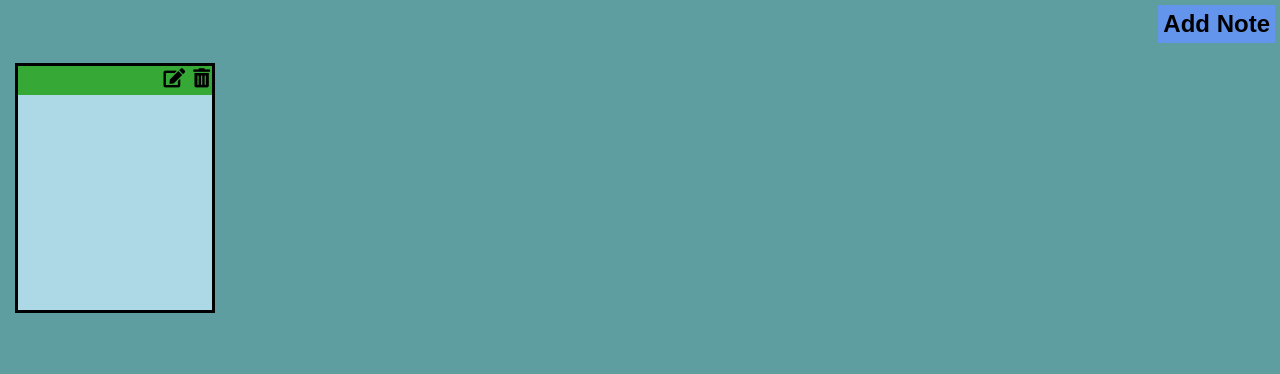
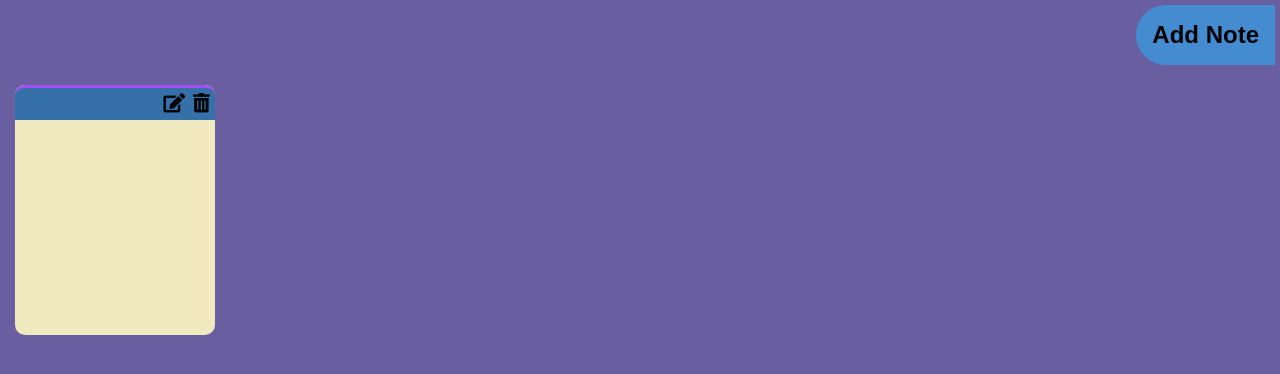
Before and after one commit to Argosax97/Notes-APP, a plain HTML site: page index.html in a window 1280 px wide. Both pictures are taken after a click on the button "Add Note". Drawn offline with Linux system fonts and the light colour scheme.

Commit message:
styleing

```diff
--- a/index.html
+++ b/index.html
@@ -14,18 +14,7 @@
 <body>
     <button class="add_note">Add Note</button>
 
-    <main>
-        <!-- <div class="note">
-            <div class="note_header">
-                <button class="edit">*/*</button>
-                <button class="delete">X</button>
-            </div>
-            <div class="container">
-                <button class="btn complete"><i class="fas fa-check-square"></i></button>
-                <textarea class="textarea"></textarea>
-            </div>
-        </div> -->
-    </main>
+    <main></main>
 </body>
 
 </html>
--- a/style.css
+++ b/style.css
@@ -1,66 +1,74 @@
-*{
+* {
   padding: 0;
   margin: 0;
   box-sizing: border-box;
 }
-body{
-    background: cadetblue;
+body {
+  background: #695fa0;
   display: flex;
   flex-direction: column;
 }
-.add_note{
-    background-color: cornflowerblue;
+.add_note {
+  background-color: rgb(68, 140, 207);
   width: fit-content;
   font-size: 1.5em;
   font-weight: bold;
   border: none;
-    padding: 5px;
+  border-bottom-left-radius: 50px;
+  border-top-left-radius: 50px;
+  padding: 1rem;
   margin: 5px;
   align-self: flex-end;
   cursor: pointer;
 }
-main{
+.add_note:hover {
+  background-color: rgb(17, 113, 204);
+}
+.add_note:active {
+  background-color: rgb(68, 140, 207);
+}
+main {
   width: 100vw;
-    border: 0px solid;
   display: flex;
-    flex-direction: row;
   flex-wrap: wrap;
 }
-.notes{
-    border: solid;
+.notes {
+  border-radius: 10px;
   width: 200px;
   height: 250px;
   margin: 15px;
-    background-color:lightblue;
+  background-color: rgb(240, 233, 191);
 }
-.note_header{
-    border: 0px solid;
+.note_header {
+  border-top: solid rgb(160, 78, 243);
+  border-top-left-radius: 10px;
+  border-top-right-radius: 10px;
   width: 100%;
-    background: rgb(53, 168, 53);
-    height: 12%;
+  background: rgb(53, 112, 168);
   text-align: right;
+  padding: 0.2rem;
 }
-.btn{
+.btn {
   background: transparent;
   border: none;
   font-size: 1.2em;
   padding: 2px;
   cursor: pointer;
 }
-.container{
-    border: 0px solid;
+.container {
+  border-radius: 10px;
   width: 100%;
-    height: 88%;
+  height: 80%;
   font-size: 1.5em;
-    text-transform: capitalize;
   word-wrap: break-word;
   padding: 5px;
-
 }
-.container::first-letter{ text-transform: uppercase;}
-.textarea{
+.container::first-letter {
+  text-transform: uppercase;
+}
+.textarea {
   width: 100%;
-    height: 88%;
+  height: 230px;
   border: none;
   outline: none;
   resize: none;
@@ -68,11 +76,14 @@ main{
   font-weight: bold;
   background: gainsboro;
   display: none;
+  border-radius: 10px;
 }
 
-.complete,.clear,.hidden{
+.complete,
+.clear,
+.hidden {
   display: none;
 }
-.visible{
+.visible {
   display: inline-block;
 }
```
Lines whose indentation alone changed are shown as unchanged.
